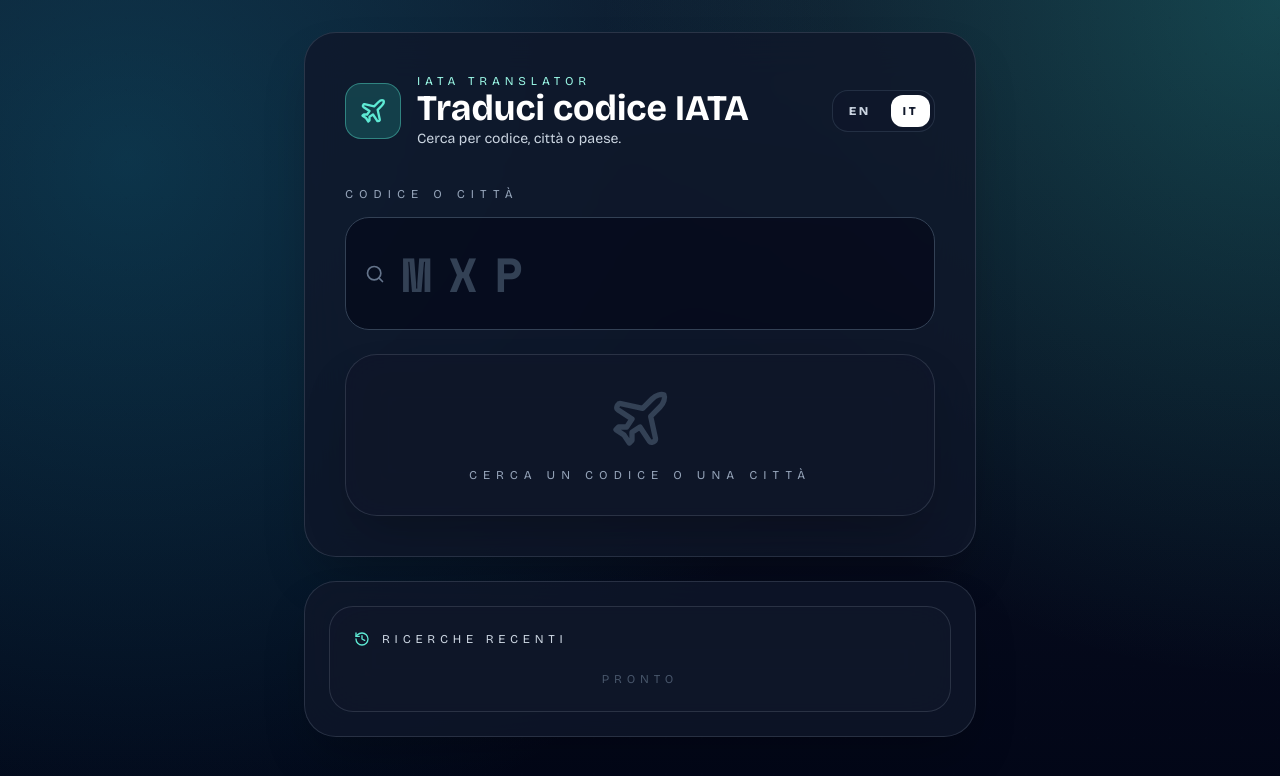
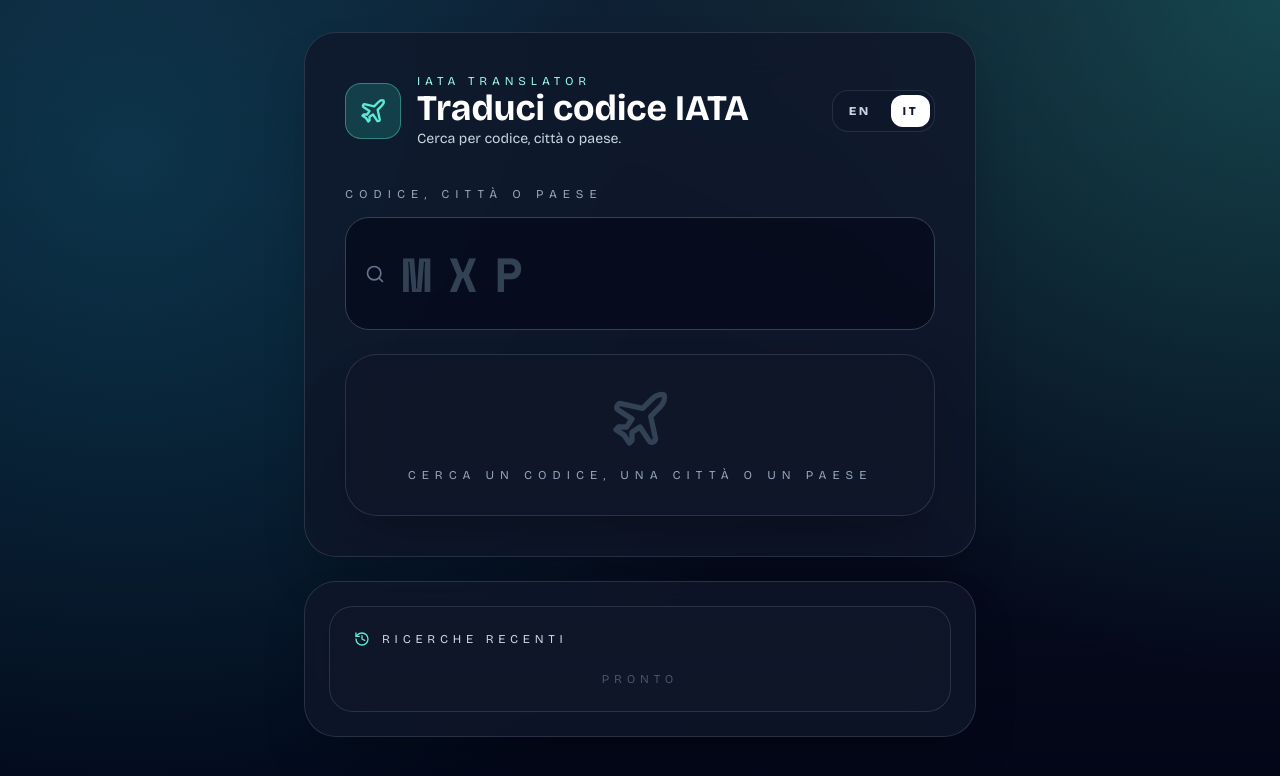
Before and after one commit to oreogano9/IATAtranslate, a React (Vite) app: page / in a window 1280 px wide. Shown: the top 776 px of the page. Built offline with nearby package versions, Linux system fonts and the light colour scheme.

Commit message:
Clarify country search in UI copy

```diff
--- a/src/App.jsx
+++ b/src/App.jsx
@@ -112,7 +112,7 @@
     en: {
       title: 'Translate IATA Code',
       subtitle: 'Search by code, city, or country.',
-      inputLabel: 'Code or City',
+      inputLabel: 'Code, City, or Country',
       placeholder: 'MXP',
       settings: 'Settings',
       back: 'Back',
@@ -121,7 +121,7 @@
       city: 'City',
       airport: 'Airport',
       country: 'Country',
-      readyTag: 'Type a code or city name',
+      readyTag: 'Type a code, city, or country',
       clearHistory: 'Clear',
       unknownTitle: 'Code not found',
       saveCode: 'Save code',
@@ -135,7 +135,7 @@
     it: {
       title: 'Traduci codice IATA',
       subtitle: 'Cerca per codice, città o paese.',
-      inputLabel: 'Codice o Città',
+      inputLabel: 'Codice, Città o Paese',
       placeholder: 'MXP',
       settings: 'Impostazioni',
       back: 'Indietro',
@@ -144,7 +144,7 @@
       city: 'Città',
       airport: 'Aeroporto',
       country: 'Paese',
-      readyTag: 'Cerca un codice o una città',
+      readyTag: 'Cerca un codice, una città o un paese',
       clearHistory: 'Cancella',
       unknownTitle: 'Codice non trovato',
       saveCode: 'Salva codice',
```
